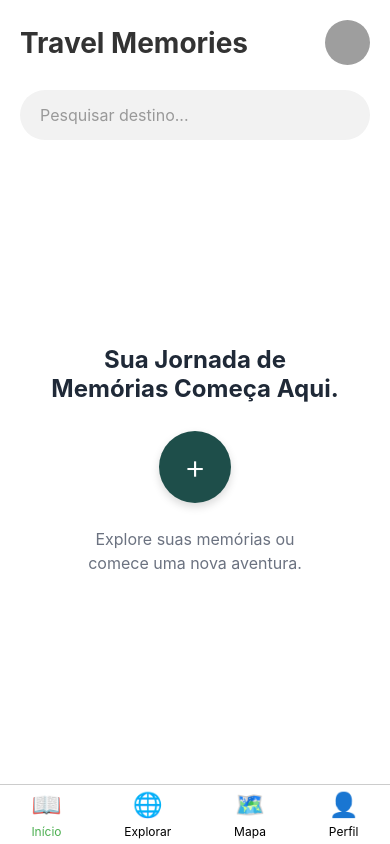
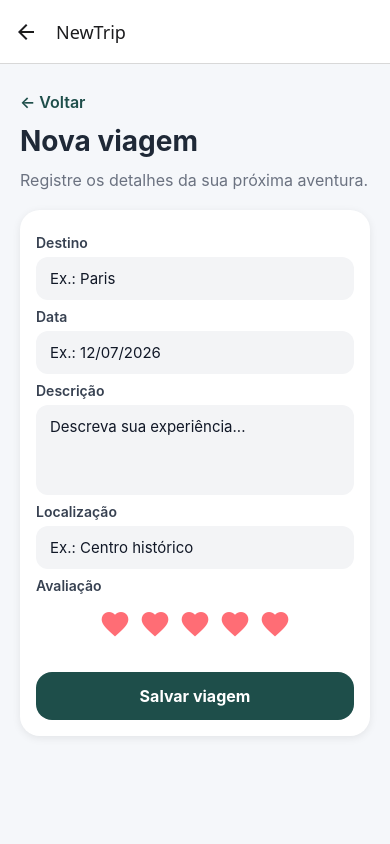
Before and after one commit to claranuneslinhares/travel-memories, a React Native app: screen /NewTrip in a window 390 px wide. Built offline with nearby package versions, Linux system fonts and the light colour scheme; grey boxes are pictures that could not be loaded.

Commit message:
feat: implementa a tela de detalhes e adiciona navegação entre telas

```diff
--- a/package.json
+++ b/package.json
@@ -11,11 +11,17 @@
   "dependencies": {
     "@expo/vector-icons": "^15.0.3",
     "@react-native-async-storage/async-storage": "2.2.0",
+    "@react-navigation/native": "^7.3.7",
+    "@react-navigation/native-stack": "^7.17.9",
     "expo": "~54.0.34",
     "expo-status-bar": "~3.0.9",
     "react": "19.1.0",
     "react-dom": "19.1.0",
     "react-native": "0.81.5",
+    "react-native-gesture-handler": "~2.28.0",
+    "react-native-reanimated": "~4.1.1",
+    "react-native-safe-area-context": "~5.6.0",
+    "react-native-screens": "~4.16.0",
     "react-native-web": "^0.21.0"
   },
   "devDependencies": {
--- a/src/App.tsx
+++ b/src/App.tsx
@@ -1,5 +1,10 @@
-import Home from './screens/home';
+import AppNavigator from "./navigation/AppNavigator";
+import { TripProvider } from "./context/TripContext";
 
 export default function App() {
-  return <Home />;
+  return (
+    <TripProvider>
+      <AppNavigator />
+    </TripProvider>
+  );
 }
--- /dev/null
+++ b/src/components/TripDetails.tsx
@@ -0,0 +1,175 @@
+import React from 'react';
+import { SafeAreaView, View, Text, StyleSheet, Image, TouchableOpacity, ScrollView } from 'react-native';
+import { MaterialCommunityIcons } from '@expo/vector-icons';
+import type { Trip } from '../types/Trip';
+
+type Props = {
+  trip: Trip;
+  onBack: () => void;
+};
+
+export default function TripDetails({ trip, onBack }: Props) {
+  return (
+    <SafeAreaView style={styles.container}>
+      <ScrollView showsVerticalScrollIndicator={false}>
+        <View style={styles.imageContainer}>
+          <Image
+            source={{
+              uri: trip.photo || 'https://picsum.photos/700/500',
+            }}
+            style={styles.image}
+          />
+
+          <TouchableOpacity style={styles.backButton} onPress={onBack}>
+            <MaterialCommunityIcons name="arrow-left" size={26} color="#FFF" />
+          </TouchableOpacity>
+
+          <View style={styles.gradient} />
+
+          <View style={styles.imageInfo}>
+            <Text style={styles.destination}>{trip.destination}</Text>
+            <Text style={styles.date}>{trip.date}</Text>
+          </View>
+        </View>
+
+        <View style={styles.content}>
+          <View style={styles.card}>
+            <Text style={styles.sectionTitle}>Descrição</Text>
+            <Text style={styles.description}>
+              {trip.description || 'Nenhuma descrição cadastrada.'}
+            </Text>
+          </View>
+
+          <View style={styles.card}>
+            <Text style={styles.sectionTitle}>Localização</Text>
+            <View style={styles.row}>
+              <MaterialCommunityIcons name="map-marker" size={22} color="#1E4E4A" />
+              <Text style={styles.location}>{trip.location || 'Não informada'}</Text>
+            </View>
+          </View>
+
+          <View style={styles.card}>
+            <Text style={styles.sectionTitle}>Avaliação</Text>
+            <View style={styles.ratingContainer}>
+              {[1, 2, 3, 4, 5].map((heart) => (
+                <MaterialCommunityIcons
+                  key={heart}
+                  name={heart <= trip.rating ? 'heart' : 'heart-outline'}
+                  size={30}
+                  color="#ff6d75"
+                  style={styles.heart}
+                />
+              ))}
+            </View>
+          </View>
+
+          <TouchableOpacity style={styles.editButton}>
+            <MaterialCommunityIcons name="pencil" size={20} color="#FFF" />
+            <Text style={styles.editText}>Editar viagem</Text>
+          </TouchableOpacity>
+        </View>
+      </ScrollView>
+    </SafeAreaView>
+  );
+}
+
+const styles = StyleSheet.create({
+  container: {
+    flex: 1,
+    backgroundColor: '#F5F7FA',
+  },
+  imageContainer: {
+    height: 320,
+    position: 'relative',
+  },
+  image: {
+    width: '100%',
+    height: '100%',
+  },
+  gradient: {
+    position: 'absolute',
+    bottom: 0,
+    width: '100%',
+    height: 120,
+    backgroundColor: 'rgba(0,0,0,0.45)',
+  },
+  backButton: {
+    position: 'absolute',
+    top: 50,
+    left: 20,
+    width: 45,
+    height: 45,
+    borderRadius: 25,
+    backgroundColor: 'rgba(0,0,0,0.35)',
+    justifyContent: 'center',
+    alignItems: 'center',
+  },
+  imageInfo: {
+    position: 'absolute',
+    bottom: 25,
+    left: 20,
+  },
+  destination: {
+    fontSize: 30,
+    fontWeight: 'bold',
+    color: '#FFF',
+  },
+  date: {
+    marginTop: 5,
+    fontSize: 16,
+    color: '#FFF',
+  },
+  content: {
+    padding: 20,
+  },
+  card: {
+    backgroundColor: '#FFF',
+    borderRadius: 18,
+    padding: 18,
+    marginBottom: 18,
+    elevation: 3,
+  },
+  sectionTitle: {
+    fontSize: 18,
+    fontWeight: '700',
+    color: '#1F2937',
+    marginBottom: 10,
+  },
+  description: {
+    color: '#6B7280',
+    fontSize: 15,
+    lineHeight: 24,
+  },
+  row: {
+    flexDirection: 'row',
+    alignItems: 'center',
+  },
+  location: {
+    marginLeft: 10,
+    color: '#374151',
+    fontSize: 16,
+  },
+  ratingContainer: {
+    flexDirection: 'row',
+    marginTop: 8,
+  },
+  heart: {
+    marginRight: 5,
+  },
+  editButton: {
+    backgroundColor: '#1E4E4A',
+    height: 55,
+    borderRadius: 15,
+    justifyContent: 'center',
+    alignItems: 'center',
+    flexDirection: 'row',
+    marginTop: 10,
+    marginBottom: 30,
+  },
+  editText: {
+    color: '#FFF',
+    fontSize: 16,
+    fontWeight: '700',
+    marginLeft: 8,
+  },
+});
--- /dev/null
+++ b/src/context/TripContext.tsx
@@ -0,0 +1,78 @@
+import React, { createContext, useEffect, useState } from "react";
+import AsyncStorage from "@react-native-async-storage/async-storage";
+import { Trip } from "../types/Trip";
+
+const STORAGE_KEY = "@travelMemories:trips";
+
+type TripContextType = {
+  trips: Trip[];
+  addTrip: (trip: Trip) => void;
+  removeTrip: (id: string) => void;
+  updateTrip: (trip: Trip) => void;
+};
+
+export const TripContext = createContext({} as TripContextType);
+
+type Props = {
+  children: React.ReactNode;
+};
+
+export function TripProvider({ children }: Props) {
+  const [trips, setTrips] = useState<Trip[]>([]);
+
+  useEffect(() => {
+    loadTrips();
+  }, []);
+
+  async function loadTrips() {
+    const data = await AsyncStorage.getItem(STORAGE_KEY);
+
+    if (data) {
+      setTrips(JSON.parse(data));
+    }
+  }
+
+  async function saveTrips(newTrips: Trip[]) {
+    setTrips(newTrips);
+    await AsyncStorage.setItem(
+      STORAGE_KEY,
+      JSON.stringify(newTrips)
+    );
+  }
+
+  function addTrip(trip: Trip) {
+    const newTrips = [trip, ...trips];
+    saveTrips(newTrips);
+  }
+
+  function removeTrip(id: string) {
+    const newTrips = trips.filter(
+      (trip) => trip.id !== id
+    );
+
+    saveTrips(newTrips);
+  }
+
+  function updateTrip(updatedTrip: Trip) {
+    const newTrips = trips.map((trip) =>
+      trip.id === updatedTrip.id
+        ? updatedTrip
+        : trip
+    );
+
+    saveTrips(newTrips);
+  }
+
+  return (
+    <TripContext.Provider
+      value={{
+        trips,
+        addTrip,
+        removeTrip,
+        updateTrip,
+      }}
+    >
+      {children}
+    </TripContext.Provider>
+  );
+}
--- /dev/null
+++ b/src/navigation/AppNavigator.tsx
@@ -0,0 +1,24 @@
+import { NavigationContainer } from '@react-navigation/native';
+import { createNativeStackNavigator } from '@react-navigation/native-stack';
+import React from 'react';
+import HomeScreen from '../screens/HomeScreen';
+import NewTripScreen from '../screens/NewTripScreen';
+import TripDetailsScreen from '../screens/TripDetailsScreen';
+
+const Stack = createNativeStackNavigator();
+
+export default function AppNavigator() {
+  return (
+    <NavigationContainer>
+      <Stack.Navigator>
+        <Stack.Screen name="Home" component={HomeScreen} />
+        <Stack.Screen name="NewTrip" component={NewTripScreen} />
+        <Stack.Screen
+          name="TripDetails"
+          component={TripDetailsScreen}
+          options={{ headerShown: false }}
+        />
+      </Stack.Navigator>
+    </NavigationContainer>
+  );
+}
--- a/src/screens/home.tsx
+++ b/src/screens/HomeScreen.tsx
@@ -1,51 +1,16 @@
-import React, { useEffect, useState } from 'react';
-import { Alert, Image, SafeAreaView, ScrollView, StyleSheet, Text, TextInput, TouchableOpacity, View,} from 'react-native';
-import AsyncStorage from '@react-native-async-storage/async-storage';
-import NovaViagem from './NovaViagem';
-import type { Viagem } from '../types/Viagem';
+import React, { useContext, useEffect, useState } from 'react';
+import { Image, SafeAreaView, ScrollView, StyleSheet, Text, TextInput, TouchableOpacity, View,} from 'react-native';
+import { TripContext } from '../context/TripContext';
 
-const STORAGE_KEY = '@travelMemories:viagens';
-
-export default function Home() {
-  const [viagens, setViagens] = useState<Viagem[]>([]);
-  const [mostrarCadastro, setMostrarCadastro] = useState(false);
-
-  useEffect(() => {
-    const carregarViagens = async () => {
-      try {
-        const dados = await AsyncStorage.getItem(STORAGE_KEY);
-        if (dados) {
-          setViagens(JSON.parse(dados));
-        }
-      } catch (error) {
-        console.log('Erro ao carregar viagens', error);
-      }
-    };
-
-    carregarViagens();
-  }, []);
-
-  const salvarViagem = async (viagem: Viagem) => {
-    const novasViagens = [viagem, ...viagens];
-    setViagens(novasViagens);
-    setMostrarCadastro(false);
-
-    try {
-      await AsyncStorage.setItem(STORAGE_KEY, JSON.stringify(novasViagens));
-      Alert.alert('Sucesso', 'Viagem cadastrada com sucesso!');
-    } catch (error) {
-      console.log('Erro ao salvar viagem', error);
-      Alert.alert('Erro', 'Não foi possível salvar a viagem.');
-    }
-  };
-
-  if (mostrarCadastro) {
-    return <NovaViagem onSalvar={salvarViagem} onVoltar={() => setMostrarCadastro(false)} />;
-  }
+export default function HomeScreen({ navigation }: any) {
+  const { trips } = useContext(TripContext);
 
   return (
     <SafeAreaView style={styles.container}>
-      <ScrollView showsVerticalScrollIndicator={false} contentContainerStyle={styles.scrollContent}>
+      <ScrollView
+        showsVerticalScrollIndicator={false}
+        contentContainerStyle={styles.scrollContent}
+      >
         <View style={styles.header}>
           <Text style={styles.title}>Travel Memories</Text>
 
@@ -67,31 +32,67 @@ export default function Home() {
           />
         </View>
 
-        {viagens.length === 0 ? (
+        {trips.length === 0 ? (
           <View style={styles.centerContent}>
-            <Text style={styles.welcomeText}>Sua Jornada de{'\n'}Memórias Começa Aqui.</Text>
+            <Text style={styles.welcomeText}>
+              Sua Jornada de{'\n'}Memórias Começa Aqui.
+            </Text>
 
-            <TouchableOpacity style={styles.addButton} activeOpacity={0.8} onPress={() => setMostrarCadastro(true)}>
+            <TouchableOpacity
+              style={styles.addButton}
+              activeOpacity={0.8}
+              onPress={() => navigation.navigate('NewTrip')}
+            >
               <Text style={styles.addButtonText}>+</Text>
             </TouchableOpacity>
 
-            <Text style={styles.helperText}>Explore suas memórias ou{'\n'}comece uma nova aventura.</Text>
+            <Text style={styles.helperText}>
+              Explore suas memórias ou{'\n'}comece uma nova aventura.
+            </Text>
           </View>
         ) : (
           <View style={styles.listContent}>
             <Text style={styles.sectionTitle}>Minhas viagens</Text>
-            {viagens.map((viagem) => (
-              <View key={viagem.id} style={styles.tripCard}>
-                <Text style={styles.tripTitle}>{viagem.destino}</Text>
-                <Text style={styles.tripMeta}>{viagem.data}</Text>
-                {viagem.descricao ? <Text style={styles.tripDescription}>{viagem.descricao}</Text> : null}
-                {viagem.localizacao ? <Text style={styles.tripLocation}>📍 {viagem.localizacao}</Text> : null}
-                <Text style={styles.tripRating}>{'♥'.repeat(viagem.avaliacao)}</Text>
-              </View>
+
+            {trips.map((trip) => (
+              <TouchableOpacity
+                key={trip.id}
+                style={styles.tripCard}
+                onPress={() =>
+                  navigation.navigate('TripDetails', {
+                    item: trip,
+                  })
+                }
+              >
+                <Text style={styles.tripTitle}>{trip.destination}</Text>
+
+                <Text style={styles.tripMeta}>{trip.date}</Text>
+
+                {trip.description ? (
+                  <Text style={styles.tripDescription}>
+                    {trip.description}
+                  </Text>
+                ) : null}
+
+                {trip.location ? (
+                  <Text style={styles.tripLocation}>
+                    📍 {trip.location}
+                  </Text>
+                ) : null}
+
+                <Text style={styles.tripRating}>
+                  {'❤️'.repeat(trip.rating)}
+                </Text>
+              </TouchableOpacity>
             ))}
 
-            <TouchableOpacity style={styles.addButtonSmall} onPress={() => setMostrarCadastro(true)}>
-              <Text style={styles.addButtonTextSmall}>+ Nova viagem</Text>
+            <TouchableOpacity
+              style={styles.addButtonSmall}
+              onPress={() => navigation.navigate('NewTrip')}
+            >
+              <Text style={styles.addButtonTextSmall}>
+                + Nova viagem
+              </Text>
             </TouchableOpacity>
           </View>
         )}
@@ -100,16 +101,21 @@ export default function Home() {
       <View style={styles.tabBar}>
         <TouchableOpacity style={styles.tabItem}>
           <Text style={[styles.tabIcon, styles.tabIconActive]}>📖</Text>
-          <Text style={[styles.tabText, styles.tabTextActive]}>Início</Text>
+          <Text style={[styles.tabText, styles.tabTextActive]}>
+            Início
+          </Text>
         </TouchableOpacity>
+
         <TouchableOpacity style={styles.tabItem}>
           <Text style={styles.tabIcon}>🌐</Text>
           <Text style={styles.tabText}>Explorar</Text>
         </TouchableOpacity>
+
         <TouchableOpacity style={styles.tabItem}>
           <Text style={styles.tabIcon}>🗺️</Text>
           <Text style={styles.tabText}>Mapa</Text>
         </TouchableOpacity>
+
         <TouchableOpacity style={styles.tabItem}>
           <Text style={styles.tabIcon}>👤</Text>
           <Text style={styles.tabText}>Perfil</Text>
@@ -118,6 +124,7 @@ export default function Home() {
     </SafeAreaView>
   );
 }
+
 
 const styles = StyleSheet.create({
   container: {
--- a/src/screens/NovaViagem.tsx
+++ b/src/screens/NewTripScreen.tsx
@@ -1,22 +1,19 @@
-import React, { useState } from 'react';
+import React, { useContext, useState } from 'react';
 import { Alert, KeyboardAvoidingView, Platform, SafeAreaView, ScrollView, StyleSheet, Text, TextInput, TouchableOpacity, View, } from 'react-native';
 import { MaterialCommunityIcons } from '@expo/vector-icons';
-import type { Viagem } from '../types/Viagem';
+import { TripContext } from '../context/TripContext';
 
-type Props = {
-  onSalvar: (viagem: Viagem) => void;
-  onVoltar: () => void;
-};
+export default function NewTripScreen({ navigation }: any) {
+  const { addTrip } = useContext(TripContext);
 
-export default function NovaViagem({ onSalvar, onVoltar }: Props) {
-  const [destino, setDestino] = useState('');
-  const [data, setData] = useState('');
-  const [descricao, setDescricao] = useState('');
-  const [localizacao, setLocalizacao] = useState('');
-  const [avaliacao, setAvaliacao] = useState(5);
+  const [destination, setDestination] = useState('');
+  const [date, setDate] = useState('');
+  const [description, setDescription] = useState('');
+  const [location, setLocation] = useState('');
+  const [rating, setRating] = useState(5);
 
   const handleSalvar = () => {
-    if (!destino.trim() || !data.trim()) {
+    if (!destination.trim() || !date.trim()) {
       Alert.alert(
         'Atenção',
         'Preencha pelo menos o destino e a data da viagem.'
@@ -24,15 +21,17 @@ export default function NovaViagem({ onSalvar, onVoltar }: Props) {
       return;
     }
 
-    onSalvar({
+    addTrip({
       id: Date.now().toString(),
-      destino: destino.trim(),
-      data: data.trim(),
-      descricao: descricao.trim(),
-      localizacao: localizacao.trim(),
-      foto: '',
-      avaliacao,
+      destination: destination.trim(),
+      date: date.trim(),
+      description: description.trim(),
+      location: location.trim(),
+      photo: '',
+      rating,
     });
+
+    navigation.goBack();
   };
 
   return (
@@ -46,7 +45,10 @@ export default function NovaViagem({ onSalvar, onVoltar }: Props) {
           showsVerticalScrollIndicator={false}
         >
           <View style={styles.header}>
-            <TouchableOpacity onPress={onVoltar} style={styles.backButton}>
+            <TouchableOpacity
+              onPress={() => navigation.goBack()}
+              style={styles.backButton}
+            >
               <Text style={styles.backText}>← Voltar</Text>
             </TouchableOpacity>
 
@@ -62,16 +64,16 @@ export default function NovaViagem({ onSalvar, onVoltar }: Props) {
             <TextInput
               style={styles.input}
               placeholder="Ex.: Paris"
-              value={destino}
-              onChangeText={setDestino}
+              value={destination}
+              onChangeText={setDestination}
             />
 
             <Text style={styles.label}>Data</Text>
             <TextInput
               style={styles.input}
               placeholder="Ex.: 12/07/2026"
-              value={data}
-              onChangeText={setData}
+              value={date}
+              onChangeText={setDate}
             />
 
             <Text style={styles.label}>Descrição</Text>
@@ -79,16 +81,16 @@ export default function NovaViagem({ onSalvar, onVoltar }: Props) {
               style={[styles.input, styles.textArea]}
               placeholder="Descreva sua experiência..."
               multiline
-              value={descricao}
-              onChangeText={setDescricao}
+              value={description}
+              onChangeText={setDescription}
             />
 
             <Text style={styles.label}>Localização</Text>
             <TextInput
               style={styles.input}
               placeholder="Ex.: Centro histórico"
-              value={localizacao}
-              onChangeText={setLocalizacao}
+              value={location}
+              onChangeText={setLocation}
             />
 
             <Text style={styles.label}>Avaliação</Text>
@@ -97,10 +99,10 @@ export default function NovaViagem({ onSalvar, onVoltar }: Props) {
               {[1, 2, 3, 4, 5].map((item) => (
                 <TouchableOpacity
                   key={item}
-                  onPress={() => setAvaliacao(item)}
+                  onPress={() => setRating(item)}
                 >
                   <MaterialCommunityIcons
-                    name={item <= avaliacao ? 'heart' : 'heart-outline'}
+                    name={item <= rating ? 'heart' : 'heart-outline'}
                     size={32}
                     color="#ff6d75"
                     style={styles.heart}
--- /dev/null
+++ b/src/screens/TripDetailsScreen.tsx
@@ -0,0 +1,24 @@
+import React from 'react';
+import TripDetails from '../components/TripDetails';
+import type { Trip } from '../types/Trip';
+
+type Props = {
+  route: {
+    params?: {
+      item?: Trip;
+    };
+  };
+  navigation: {
+    goBack: () => void;
+  };
+};
+
+export default function TripDetailsScreen({ route, navigation }: Props) {
+  const trip = route.params?.item;
+
+  if (!trip) {
+    return null;
+  }
+
+  return <TripDetails trip={trip} onBack={() => navigation.goBack()} />;
+}
--- /dev/null
+++ b/src/types/Trip.ts
@@ -0,0 +1,9 @@
+export type Trip = {
+  id: string;
+  destination: string;
+  date: string;
+  description?: string;
+  location?: string;
+  photo: string;
+  rating: number;
+};
```
Also changed, not shown: src/components/CardViagem.tsx (deleted, +0 -74 lines), src/types/Viagem.ts (deleted, +0 -9 lines), src/components/TripCard.tsx (added), 1 other file (tests, documents, lock files or other folders).
